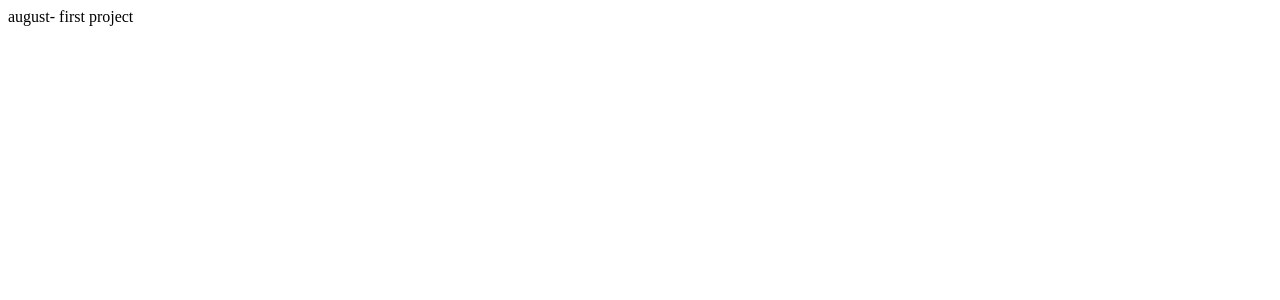
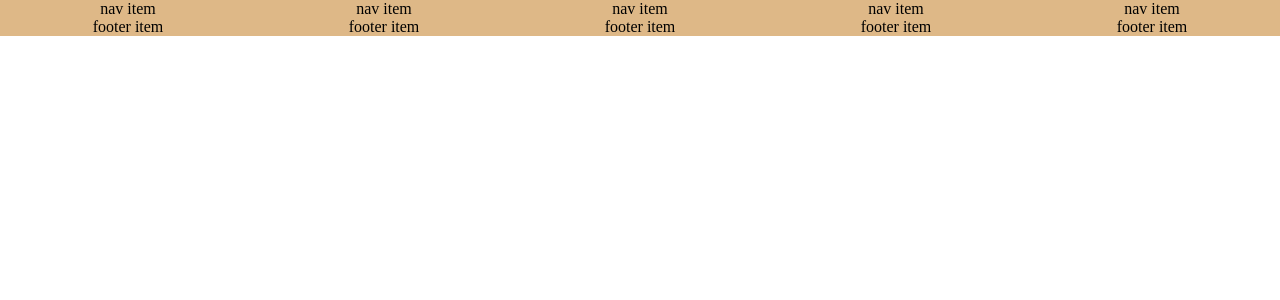
Before and after one commit to fidashn/newProject1, a React (Create React App) app: page / in a window 1280 px wide. Shown: the top 300 px of the page. Built offline with nearby package versions, Linux system fonts and the light colour scheme.

Commit message:
created navbar and foote

```diff
--- a/src/App.css
+++ b/src/App.css
@@ -0,0 +1,13 @@
+* {
+  padding: 0;
+  margin: 0;
+  box-sizing: border-box;
+}
+
+.nav-list, .footer-list {
+display: flex;
+justify-content: space-around;
+list-style: none;
+text-decoration: none;
+background-color: burlywood;
+}
--- a/src/App.js
+++ b/src/App.js
@@ -1,10 +1,12 @@
 import './App.css';
+import Navbar from './Components/Navbar';
+import Footer from './Components/Footer';
 
 function App() {
   return (
     <div className="App">
-      august- first project
-
+      <Navbar/>
+      <Footer/>
     </div>
   );
 }
--- a/src/Components/Footer.js
+++ b/src/Components/Footer.js
@@ -2,7 +2,16 @@ import React from 'react'
 
 function Footer() {
   return (
-    <div>Footer</div>
+    <>
+    <ul className="footer-list">
+    <li className="nav-item">footer item</li>
+    <li className="nav-item">footer item</li>
+    <li className="nav-item">footer item</li>
+    <li className="nav-item">footer item</li>
+    <li className="nav-item">footer item</li>
+    </ul>
+
+     </>
   )
 }
 
--- a/src/Components/Navbar.js
+++ b/src/Components/Navbar.js
@@ -2,7 +2,16 @@ import React from 'react'
 
 function Navbar() {
   return (
-    <div>Navbar</div>
+    <>
+   <ul className="nav-list">
+    <li className="nav-item">nav item</li>
+    <li className="nav-item">nav item</li>
+    <li className="nav-item">nav item</li>
+    <li className="nav-item">nav item</li>
+    <li className="nav-item">nav item</li>
+   </ul>
+
+    </>
   )
 }
 
--- a/src/Components/SignIn.js
+++ b/src/Components/SignIn.js
@@ -1,4 +1,4 @@
-import React from 'react'
+import React from 'react';
 
 function SignIn() {
   return (
```
